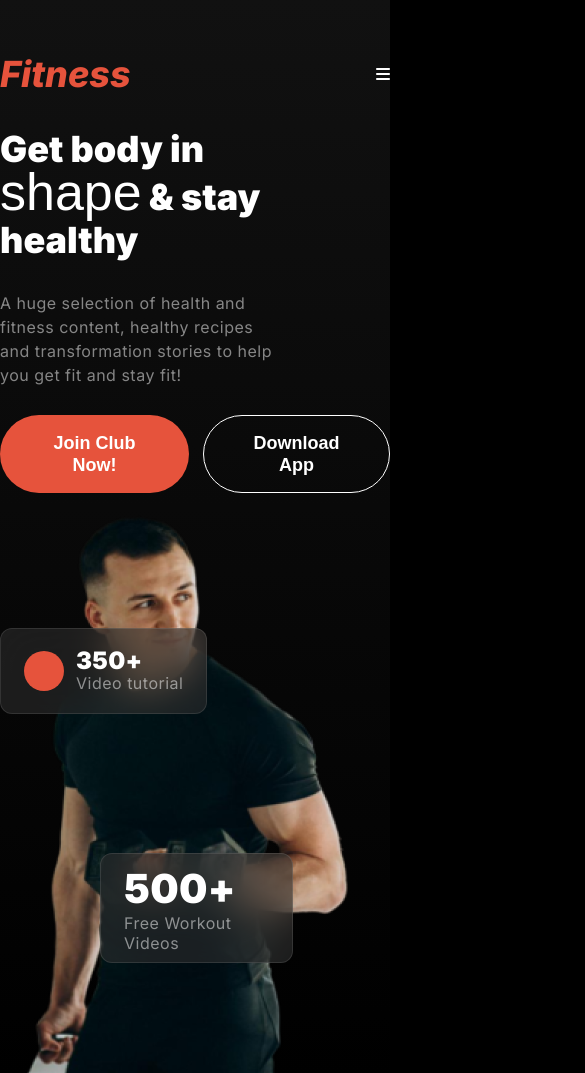
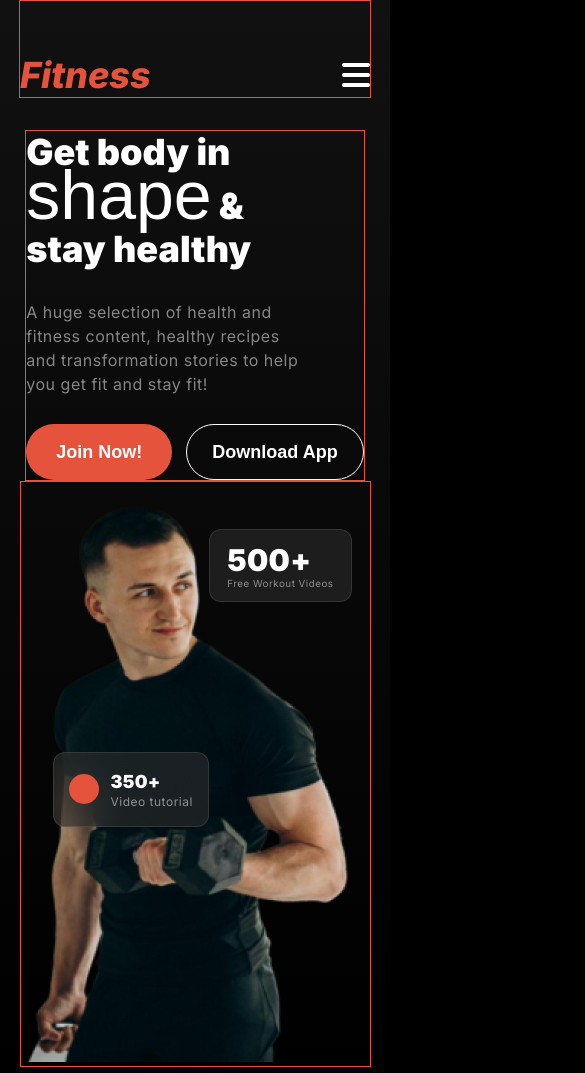
Before and after one commit to creatimint/assignment-no-2, a plain HTML site: page index.html in a window 390 px wide. Shown: the top 1073 px of the page, 585 px wide, since content can reach past the window. Drawn offline with Linux system fonts and the light colour scheme; a web font is replaced by a local one.

Commit message:
hero section mobile responsive complete

```diff
--- a/index.html
+++ b/index.html
@@ -26,10 +26,10 @@
         </nav>
         <div class="banner display">
                 <div class="banner-content">
-                    <h1>Get body in <span id="miama-font">shape</span> & stay healthy</h1>
+                    <h1>Get body in <span class="miama-font">shape</span> & stay healthy</h1>
                     <p class="description">A huge selection of health and fitness content, healthy recipes and transformation stories to help you get fit and stay fit!</p>
 
-                    <div class="btn-container">
+                    <div class="btn-container display">
                         <button class="btn"><a href="">Join <span>Club</span> Now!</a></button>
                         <button class="btn2"><a href="">Download App</a></button>
                     </div>
@@ -44,17 +44,17 @@
                                 <p>Video tutorial</p>
                             </div>
                         </div>
+                    </div>
+                    <div class="card2 display">
+                        <div>
+                            <h3>500+</h3>
+                            <p>Free Workout Videos</p>
                         </div>
-                        <div class="card2 display">
-                            <div>
-                                <h3>500+</h3>
-                                <p>Free Workout Videos</p>
-                            </div>
                     </div>
                 </div>
         </div>
     </header>
-    <main>
+    <main class="hide">
         <!-- Change Your Habits section-->
         <section class="second-section">
             <div class="section-container display">
@@ -227,7 +227,7 @@
             </div>
           </section>
     </main>
-    <footer>
+    <footer class="hide">
         <div class="footer-txt-container grid">
             <div class="about">
                 <h1 class="logo">Fitness</h1>
@@ -240,7 +240,8 @@
                 <p>Affiliate Program</p>
                 <p>About Us</p>
             </div>
-            <div class="service">
+            <div class="service"></div>
+            <div class="service2">
                 <h2>Get Started</h2>
                 <p>Fitness</p>
                 <p>Platform</p>
--- a/style.css
+++ b/style.css
@@ -134,7 +134,7 @@ ul li{
 }
 /* =======================Hero section====================== */
 
-#miama-font{
+.miama-font{
     font-family: 'MiaMa', sans-serif;
     font-weight: 400;
     font-size: 8.875rem;
@@ -163,7 +163,7 @@ ul li{
 }
 .banner-img img{
     /* border: #E6533C 1px solid; */
-    width: 100%;
+    max-height: 100%;
 }
 .card{
     padding: 20px 23px;
@@ -489,9 +489,9 @@ footer{
     color: var(--color1);
 }
 .footer-txt-container{
-    grid-template-columns: 50% 25% 25%;
+    grid-template-columns: 50% 20% 10% 20%;
     margin-top: 66px;
-    /* border: #E6533C 1px solid; */
+    justify-content: space-between;
 }
 .footer-txt-container .about > p{
     max-width: 443px;
@@ -508,19 +508,25 @@ footer{
     border: none;
     margin-top: 80px;
 }
-.footer-txt-container .service > p{
+.footer-txt-container .service > p, .service2 >p{
     font-size: 1.4375rem;
     color: var(--color3);
     margin-bottom: 20px;
     font-weight: 400;
 }
-.footer-txt-container .service > h2{
+.footer-txt-container .service > h2, .service2 > h2{
     font-size: 2rem;
     color: var(--color2);
     margin-bottom: 39px;
 }
 
 
+
+
+
+.hide{
+    display: none;
+}
 
 
 
@@ -531,92 +537,86 @@ footer{
 /* ===================media query============================= */
 @media screen and (max-width:576px){
     header{
-        /* margin: 20px; */
-        width: 100%
-}
-    .nav-bar{
-        padding-top: 52px;
-        justify-content: space-between;
-        align-items: center;
-        max-width: 100%;
-        text-align: center;
-        margin: 0px auto;
-        margin-bottom: 32px;
+        /* padding: 20px; */
+        width: 100%;
+        margin: 0 auto;
     }
-    .nav-bar .pages{
+    .nav-bar ul{
         display: none;
     }
-
     .nav-bar .menu{
-        display: flex;
+        display: block;
         color: #fff;
+        font-size: 2rem;
     }
-
+    .nav-bar{
+        max-width: 353px;
+        padding-top: 52px;
+        border: #E6533C 1px solid;
+        max-width: calc(100% - 40px);
+    }
     .banner{
         flex-direction: column;
     }
-    .banner h1{
+    .banner-content{
+        border: #E6533C 1px solid;
+        max-width: 353px;
+    }
+    .banner-content > h1{
         font-size: 2.25rem;
-        font-weight: 900;
         line-height: 120%;
-        color: var(--color2);
-        margin-bottom: 28px;
-        width: 285px;
+        max-width: 285px;
     }
-    #miama-font{
-        font-family: 'MiaMa', sans-serif;
-        font-weight: 400;
-        font-size: 3.25rem;
+    .banner-content > p{
+        max-width: 274px;
+    }
+    .banner-content h1 > span{
+        font-size: 4.25rem;
+    }
+    .btn{
+        font-size: 1.125rem;
+        padding: 16px 30px;
+        border: none;
+    }
+    .btn2{
+        font-size: 1.125rem;
+        padding: 16px 25px;
+        margin-left: 14px;
+    }
+    .btn-container span{
+        display: none;
     }
     .btn-container{
-        display: flex;
-        /* border: 1px solid salmon; */
-        width: 100%;
+        /* width: 100%; */
     }
-    .banner-content{
-        /* max-width: 100vw; */
-    }
-    .banner .description{
-        margin-bottom: 28px;
-    }
-    .description{
-        font-size: 1rem;
-        line-height: 24px;
-        width: 274px;
-        font-weight: 400;
+    .banner-img{
+        position: relative;
+        border: #E6533C 1px solid;
     }
     .card{
-        padding: 20px 23px;
-        background-color: rgba(48, 48, 48, 0.54);
-        border: 1px solid rgba(255, 255, 255, 0.1);
-        backdrop-filter: blur(20px);
-        border-radius: 12px;
-        justify-content: center;
-        align-items: center;
-        position: absolute;
-        left: 0;
-        top: 500px;
+        left: 32px;
+        top: 270px;
+        padding: 17px 15px;
+    }
+    .card .dots{
+        width: 30px;
+        height: 30px;
+    }
+    .card h3{
+        font-size: 1.125rem;
+    }
+    .card2 h3{
+        font-size: 1.875rem;
     }
     .card2{
-        padding: 17px 23px;
-        background-color: rgba(48, 48, 48, 0.54);
-        border: 1px solid rgba(255, 255, 255, 0.1);
-        backdrop-filter: blur(20px);
-        border-radius: 12px;
-        justify-content: center;
-        /* align-items: center; */
-        width: 145px;
-        height: 74px;
-        position: absolute;
-        left: 100px;
-        top: 725px;
+        right: 18px;
+        top: 47px;
+        padding: 12px 17px;
     }
-    .item-container{
-        grid-template-columns: 1fr;
-        justify-items: center;
+    .card p{
+        font-size: 0.75rem;
     }
-    .section-container .content{
-        max-width: 443px;
+    .card2 p{
+        font-size: 0.6125rem;
     }
-
 }
```
